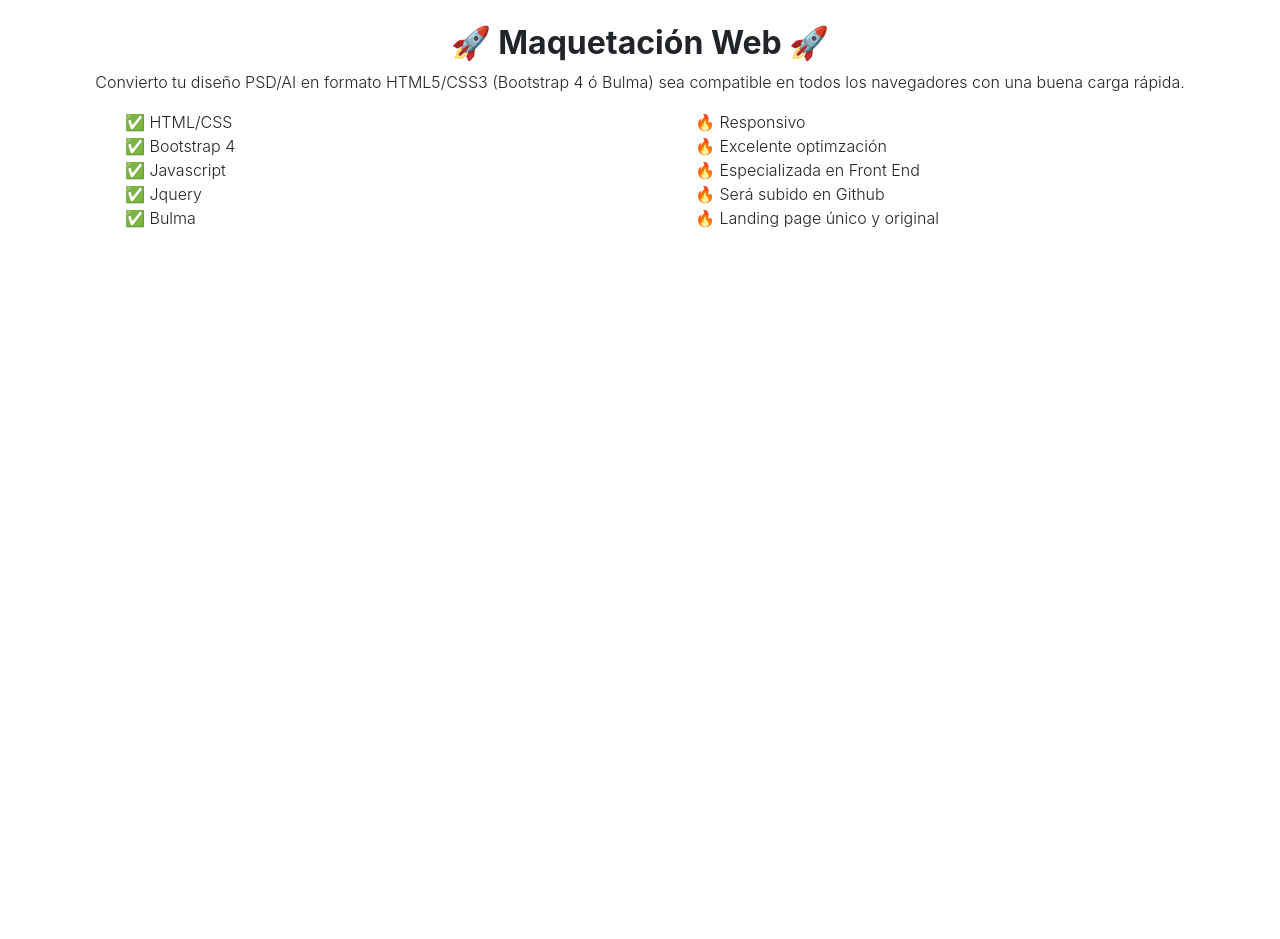
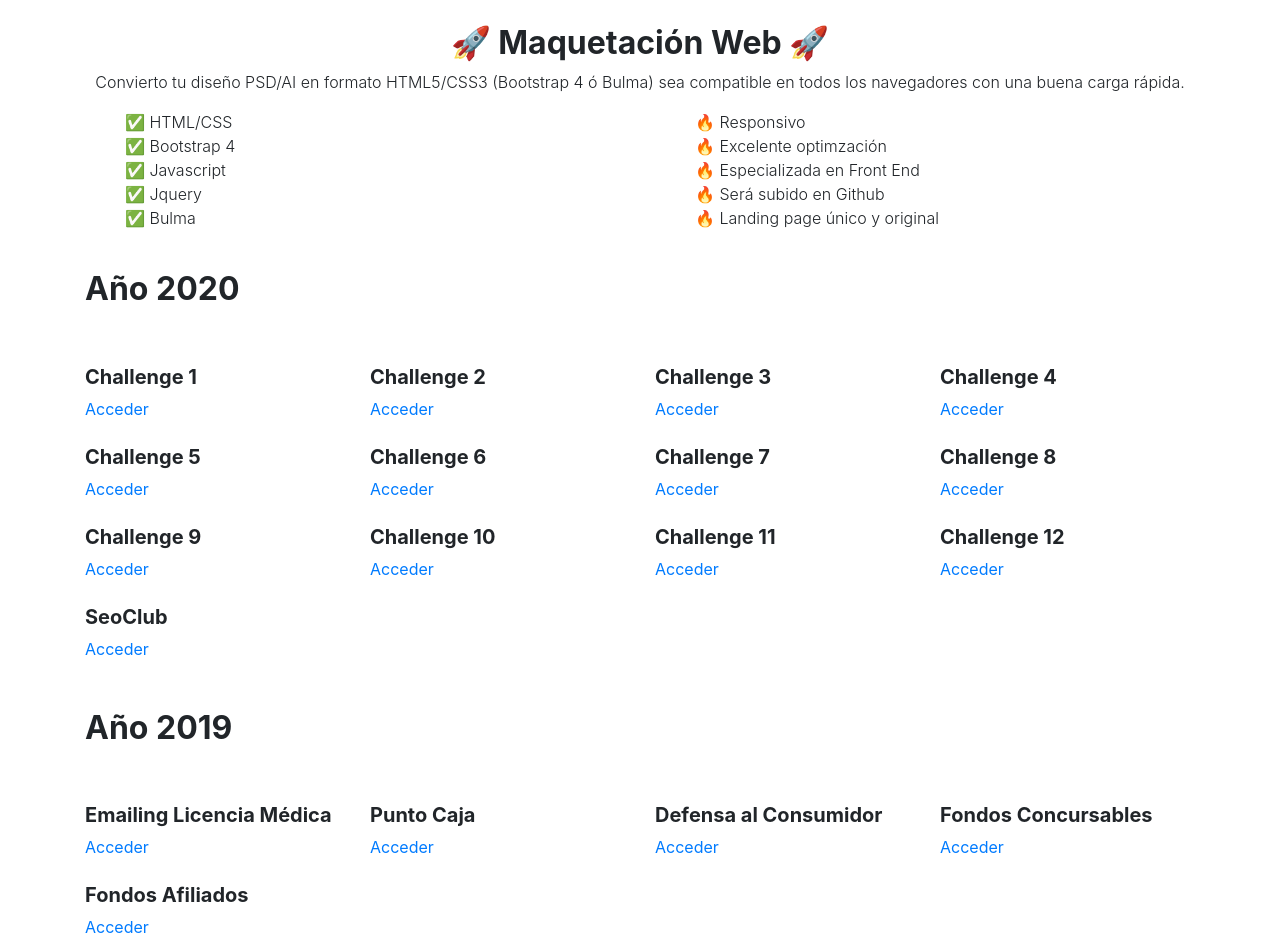
Before and after one commit to paskuvan/css-day12, a plain HTML site: page index.html in a window 1280 px wide. Before the commit the page ends 800 px from the top, so only its background shows below. Drawn offline with nearby package versions, Linux system fonts and the light colour scheme.

Commit message:
update 2019

```diff
--- a/index.html
+++ b/index.html
@@ -40,6 +40,113 @@
             </div>
         </div>
     </div>
+    <div class="container mt-4">
+        <div class="row">
+            <div class="col-lg-12 mb-5">
+                <h2 class="font-bold">Año 2020</h2>
+            </div>
+        </div>
+        <div class="row">
+            <div class="col-lg-3">
+                <h5 class="font-bold">Challenge 1</h5>
+                <a href="https://paskuvan.github.io/css-day01/">Acceder</a>
+            </div>
+            <div class="col-lg-3">
+                <h5 class="font-bold">Challenge 2</h5>
+                <a href="https://paskuvan.github.io/css-day02/">Acceder</a>
+            </div>
+            <div class="col-lg-3">
+                <h5 class="font-bold">Challenge 3</h5>
+                <a href="https://paskuvan.github.io/css-day03/">Acceder</a>
+            </div>
+            <div class="col-lg-3">
+                <h5 class="font-bold">Challenge 4</h5>
+                <a href="https://paskuvan.github.io/css-day04/">Acceder</a>
+            </div>
+        </div>
+    </div>
+    <div class="container mt-4">
+        <div class="row">
+            <div class="col-lg-3">
+                <h5 class="font-bold">Challenge 5</h5>
+                <a href="https://paskuvan.github.io/css-day05/">Acceder</a>
+            </div>
+            <div class="col-lg-3">
+                <h5 class="font-bold">Challenge 6</h5>
+                <a href="https://paskuvan.github.io/css-day06/">Acceder</a>
+            </div>
+            <div class="col-lg-3">
+                <h5 class="font-bold">Challenge 7</h5>
+                <a href="https://paskuvan.github.io/css-day07/">Acceder</a>
+            </div>
+            <div class="col-lg-3">
+                <h5 class="font-bold">Challenge 8</h5>
+                <a href="https://paskuvan.github.io/css-day08/">Acceder</a>
+            </div>
+        </div>
+    </div>
+    <div class="container mt-4">
+        <div class="row">
+            <div class="col-lg-3">
+                <h5 class="font-bold">Challenge 9</h5>
+                <a href="https://paskuvan.github.io/css-day09/">Acceder</a>
+            </div>
+            <div class="col-lg-3">
+                <h5 class="font-bold">Challenge 10</h5>
+                <a href="https://paskuvan.github.io/css-day10/">Acceder</a>
+            </div>
+            <div class="col-lg-3">
+                <h5 class="font-bold">Challenge 11</h5>
+                <a href="https://paskuvan.github.io/css-day11/">Acceder</a>
+            </div>
+            <div class="col-lg-3">
+                <h5 class="font-bold">Challenge 12</h5>
+                <a href="https://paskuvan.github.io/css-day12/">Acceder</a>
+            </div>
+        </div>
+    </div>
+    <div class="container mt-4">
+        <div class="row">
+            <div class="col-lg-3">
+                <h5 class="font-bold">SeoClub</h5>
+                <a href="https://paskuvan.github.io/seoclub/">Acceder</a>
+            </div>
+
+        </div>
+    </div>
+    <div class="container mt-5">
+        <div class="row">
+            <div class="col-lg-12 mb-5">
+                <h2 class="font-bold">Año 2019</h2>
+            </div>
+        </div>
+        <div class="row">
+            <div class="col-lg-3">
+                <h5 class="font-bold">Emailing Licencia Médica</h5>
+                <a href="https://paskuvan.github.io/email-lm/">Acceder</a>
+            </div>
+            <div class="col-lg-3">
+                <h5 class="font-bold">Punto Caja</h5>
+                <a href="https://paskuvan.github.io/point-box/">Acceder</a>
+            </div>
+            <div class="col-lg-3">
+                <h5 class="font-bold">Defensa al Consumidor</h5>
+                <a href="https://paskuvan.github.io/dc/">Acceder</a>
+            </div>
+            <div class="col-lg-3">
+                <h5 class="font-bold">Fondos Concursables</h5>
+                <a href="https://paskuvan.github.io/ffcc-pen/">Acceder</a>
+            </div>
+        </div>
+    </div>
+    <div class="container mt-4">
+        <div class="row">
+            <div class="col-lg-3">
+                <h5 class="font-bold">Fondos Afiliados</h5>
+                <a href="https://paskuvan.github.io/ffcc-af/">Acceder</a>
+            </div>
+        </div>
+    </div>
 
     <script type="text/javascript" src="js/jquery-3.4.1.slim.min.js"></script>
     <script type="text/javascript" src="js/bootstrap.bundle.min.js"></script>
```
